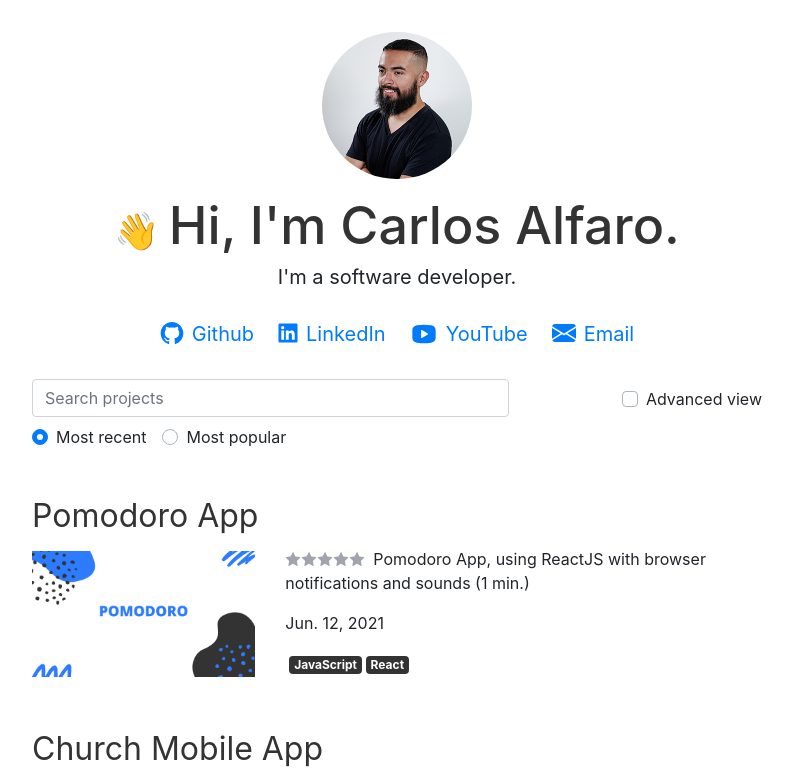
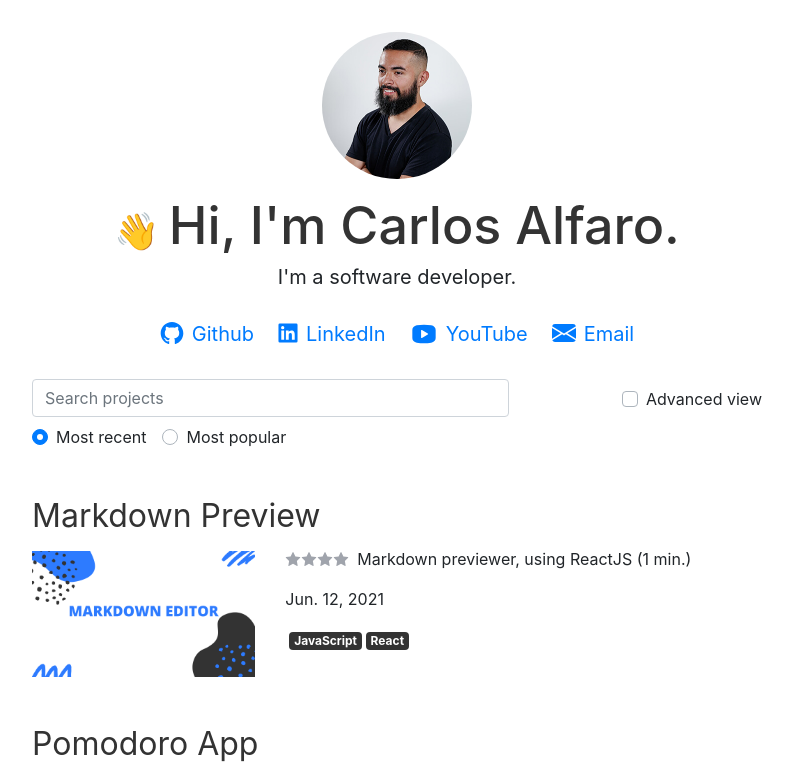
Before and after one commit to TheCarlosAlfaro/portfolio-2021, a React (Create React App) app: page / in a window 1280 px wide. Shown: the top 777 px of the page, without its empty margins (243-1036 px from the left). Built offline with nearby package versions, Linux system fonts and the light colour scheme.

Commit message:
Adds new project

```diff
--- a/src/data/projects.js
+++ b/src/data/projects.js
@@ -1,4 +1,17 @@
 export const projects = [
+  {
+    id: '6d13c2ec-8cab-405e-be03-22faa3d4397',
+    title: 'Markdown Preview',
+    rating: 4,
+    desc: 'Markdown previewer, using ReactJS',
+    totalMinutes: 1,
+    postedAt: 1623521125956,
+    githubUrl: 'https://github.com/carlosalfarodev/markdown-editor',
+    image: 'markdown-editor.png',
+    youtubeUrl: 'https://youtu.be/cxpwToalTFM',
+    isActive: true,
+    tags: ['JavaScript', 'React'],
+  },
   {
     id: '6d13c2ec-8cab-405e-be03-22faa3d98284',
     title: 'Pomodoro App',
```
Also changed, not shown: src/image/markdown-editor.png (added).
